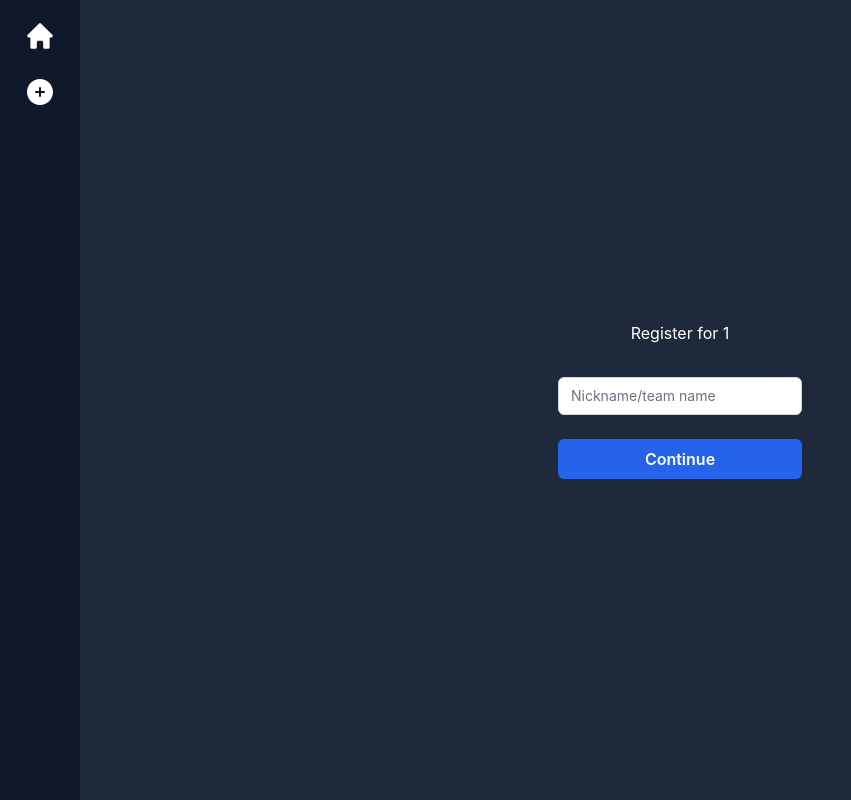
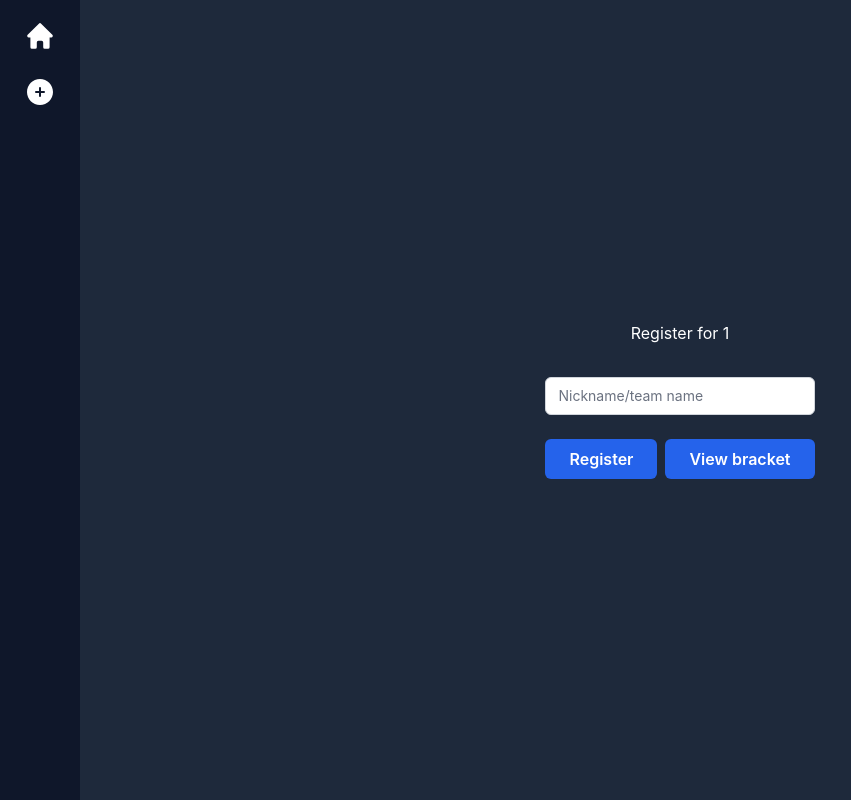
Before and after one commit to minacio00/TournamentManager, a React (Create React App) app: page /event/1 in a window 1280 px wide. Shown: the whole page, without its empty margins (0-851 px from the left). Built offline with nearby package versions, Linux system fonts and the light colour scheme.

Commit message:
user registration in a tournament

```diff
--- a/src/App.jsx
+++ b/src/App.jsx
@@ -4,7 +4,7 @@ import { Route, Routes,BrowserRouter } from 'react-router-dom';
 import {Home} from './pages/Home';
 import { NewEvent } from './pages/NewEvent';
 import { BracketView }from './pages/BracketView';
-import { Event } from './pages/Event';
+import { Register } from './pages/Register';
 
 function App() {
   return (
@@ -13,7 +13,7 @@ function App() {
         <Sidebar />
         <Routes>
           <Route path='/' index element={<Home />} />
-          <Route path='/event/:name' element={<Event />} />
+          <Route path='/event/:name' element={<Register />} />
           <Route path='/event/:name/bracket' element={<BracketView />} />
           <Route path='/newevent' element={<NewEvent />} />
         </Routes>
--- a/src/atoms/tournamentAtom.js
+++ b/src/atoms/tournamentAtom.js
@@ -14,7 +14,7 @@ export const date = atom({
     default: ""
 });
 export const tournamentList = atom({
-    key: "allMatches",
+    key: "allTournamentMatches",
     default: []
 });
 export const allTournaments = atom({
--- a/src/compenents/Sidebar.jsx
+++ b/src/compenents/Sidebar.jsx
@@ -20,13 +20,15 @@ export function Sidebar() {
                 </Link>
                 {Tournaments.map((value, index) => {
                     return(
-                        <button key={index} className='hover:text-white break-all '>
-                            <img className='rounded-sm h-10 w-10 my-1 hover:border-2 border-blue-500' src="chesspic.jpg" alt="" />
+                        <Link key={index} to={`event/${value.Name}`} className='hover:text-white break-all '>
+                            <img className='rounded-sm h-10 w-10 my-1 hover:border-2 border-blue-500' src="chesspic.jpg" alt={value.Name} />
                             {/* <p>{value.Name}</p> */}
-                        </button>
+                        </Link>
                     )
                 })}
-                <PlusCircleIcon className='h-8 w-8 space-y-2 text-white'/>
+                <Link to={'newevent'}>
+                    <PlusCircleIcon className='h-8 w-8 space-y-2 text-white' />
+                </Link>
             </div>
         </div>
     );
--- a/src/pages/BracketView.jsx
+++ b/src/pages/BracketView.jsx
@@ -1,32 +1,35 @@
 import { useRecoilState, useRecoilValue } from "recoil";
-import { Event, Participants, date, tournamentList } from "../atoms/tournamentAtom";
+import { Event, Participants, date, tournamentList, allTournaments } from "../atoms/tournamentAtom";
 import { SingleEliminationBracket, Match, SVGViewer } from "@g-loot/react-tournament-brackets";
 import { useWindowSize } from "../hooks/useWindowSize";
 import {cloneDeep} from "lodash"
 import { useEffect } from "react";
+import { useParams } from "react-router-dom";
 
 
 
 export const BracketView = () => {
     const { width, height } = useWindowSize();
     // const [EventName, setEvent] = useRecoilState(Event);
-    const [matches, setMatches] = useRecoilState(tournamentList);
-    // console.log(EventName, "nome do evento");
-    // console.debug(matches, "partidas");
-    // const matchesCopy = _.cloneDeep(matches); // se for feita shallow copy disso daqui o componente que monta a chave quebra
-    // todo: persistir o estado
+    const [matches, setMatches] = useRecoilState(tournamentList); // usar o outro estado
+    const currentEventName = useParams().name
+    const tournaments = useRecoilValue(allTournaments);
+    const currentEventIndex =  tournaments.findIndex((value) => value.Name == currentEventName);
+    const tournamentsClone = cloneDeep(tournaments[currentEventIndex]);
+
+    console.log(tournaments)
     useEffect(() => {
-        if (matches.length == 0){
+        if (tournaments[currentEventIndex].matches.length == 0){
             setMatches(JSON.parse(window.localStorage.getItem('newEvent')));
         }
-    })
+    },[])
 
-    if (matches.length !== 0) {
+    if (tournaments[currentEventIndex].matches.length !== 0) {
         return (
             <div className=" bg-slate-800 min-h-screen min-w-full text-white
             flex flex-col justify-center" >
                 <SingleEliminationBracket
-                    matches={matches}
+                    matches={tournamentsClone.matches}
                     matchComponent={Match}
 
                 />
--- a/src/pages/Event.jsx
+++ /dev/null
@@ -1,48 +0,0 @@
-import { useState } from "react";
-import { useParams } from "react-router-dom"
-import { useRecoilState, useRecoilValue } from "recoil";
-import { allTournaments } from "../atoms/tournamentAtom";
-import { cloneDeep } from "lodash";
-
-export const Event = () => {
-    const eventName = useParams().name;
-    const [nickName,setNickName] = useState();
-    const [allEvents, setAllEvents] = useRecoilState(allTournaments);
-
-
-    const handleRegistration = (e) => {
-        e.preventDefault();
-        let currentEvent = allEvents.findIndex((value) => value.Name === eventName);
-
-        //todo: implementar lógica de posicionar o participante na chave no backend
-        if(allEvents[currentEvent].confirmed < allEvents[currentEvent].participants){
-            let clone = cloneDeep(allEvents);
-            clone[currentEvent].confirmed++;
-            setAllEvents(clone);
-            console.log(clone);
-        }
-        // console.debug(currentEvent.confirmed, "participantes confirmados")
-    }
-
-
-    return (
-        <div className=" bg-slate-800 min-h-screen min-w-screen text-white
-        flex flex-col items-center w-full justify-center" >
-            <header>Register for {eventName} </header>
-            <form className="mt-8 space-y-6 inline-flex flex-col" method="post" onSubmit={(e) => handleRegistration(e)} >
-                <div className="space-y-4">
-                    <div>
-                        <input className=
-                            "appearance-none rounded-md relative block w-full px-3 py-2 border border-gray-300 placeholder-gray-500 text-gray-900 rounded-t-md focus:outline-none focus:ring-indigo-500 focus:border-indigo-500 focus:z-10 sm:text-sm"
-                            placeholder="Nickname/team name" name="Event" id="event"
-                            onChange={(e) => setNickName(e.target.value)} required />
-                    </div>
-                </div>
-                <button type="submit" className="h-10 px-6 font-semibold rounded-md bg-blue-600 text-white">
-                    Continue
-                </button>
-
-            </form>
-        </div>
-    )
-}
--- a/src/pages/Home.jsx
+++ b/src/pages/Home.jsx
@@ -1,13 +1,14 @@
 import '../App.css';
 import { PageTop } from '../compenents/PageTop';
-import {useRecoilValue } from 'recoil';
-import { allTournaments } from '../atoms/tournamentAtom';
+import {useRecoilState, useRecoilValue } from 'recoil';
+import { allTournaments, tournamentList } from '../atoms/tournamentAtom';
 import { CalendarIcon,UsersIcon } from '@heroicons/react/24/solid';
 import { Link } from 'react-router-dom';
 import dateFortmat from "dateformat";
 
 export function Home() {
-  const Tournaments = useRecoilValue(allTournaments);
+  const [Tournaments,setAlltournaments] = useRecoilState(allTournaments);
+  const matches = useRecoilValue(tournamentList);
   if (Tournaments.length == 0) {
     return(
       <div className='grow'>
@@ -44,7 +45,7 @@ export function Home() {
                   </div>
                   <p className='inline-flex self-center space-x-1 py-1'>
                     <UsersIcon className='self-center w-4 h-4'/>
-                    <span key={index+'i'}>{value.participants}</span>
+                    <span key={index+'i'}>{value.confirmed}/{value.participants}</span>
                   </p>
                 </Link>
               )
--- a/src/pages/NewEvent.jsx
+++ b/src/pages/NewEvent.jsx
@@ -32,13 +32,13 @@ export const NewEvent = () => {
                 'Sport': sport
             })
         }).then((res) => {
-            res.json().then((data) => newTourney.push(...data))
-                .then(() => { setMatches(newTourney) ; localStorage.setItem('newEvent', JSON.stringify(newTourney)) })
+            res.json().then((data) => {newTourney.push(...data);setMatches(newTourney)})
+                .then(() => { localStorage.setItem('newEvent', JSON.stringify(newTourney)) })
                 .then(() => {
                     setAlltournaments([...Tournaments, {
                         'Name': EventName,
                         'date': EventDate,
-                        'matches': matches,
+                        'matches': newTourney,
                         'participants': parseInt(NumberOfParticipants),
                         'confirmed': 0,
                         'sport': sport
--- /dev/null
+++ b/src/pages/Register.jsx
@@ -0,0 +1,63 @@
+import { useState } from "react";
+import { Link, useNavigate, useParams } from "react-router-dom"
+import { useRecoilState, useRecoilValue } from "recoil";
+import { allTournaments } from "../atoms/tournamentAtom";
+import { cloneDeep } from "lodash";
+
+export const Register = () => {
+    const eventName = useParams().name;
+    const [nickName,setNickName] = useState();
+    const [allEvents, setAllEvents] = useRecoilState(allTournaments);
+    const navigate = useNavigate();
+
+    const handleRegistration = async (e) => {
+        e.preventDefault();
+        const currentEventIndex = allEvents.findIndex((value) => value.Name === eventName);
+
+        if(allEvents[currentEventIndex].confirmed < allEvents[currentEventIndex].participants){
+            let clone = cloneDeep(allEvents);
+
+            await fetch(`/register/${nickName}`, {
+                method: "POST", mode: "cors", headers: {
+                    'Content-Type': 'application/json'
+                },
+                body: JSON.stringify({
+                    'currentEvent': allEvents[currentEventIndex]
+                })
+            }).then((res) => res.json().then((data) => {
+                clone[currentEventIndex] = data.currentEvent;
+                clone[currentEventIndex].confirmed++;
+                setAllEvents(clone);
+            })).then(() => {
+                navigate('/');
+            }) // setar estado
+            .catch((e) => console.log(e));
+        }
+        else{
+            alert('this event is full');
+        }
+    }
+
+    return (
+        <div className=" bg-slate-800 min-h-screen min-w-screen text-white
+        flex flex-col items-center w-full justify-center" >
+            <header>Register for {eventName} </header>
+            <form className="mt-8 space-y-6 inline-flex flex-col" method="post" onSubmit={(e) => handleRegistration(e)} >
+                <div className="space-y-4">
+                    <div>
+                        <input className=
+                            "appearance-none rounded-md relative block w-full px-3 py-2 border border-gray-300 placeholder-gray-500 text-gray-900 rounded-t-md focus:outline-none focus:ring-indigo-500 focus:border-indigo-500 focus:z-10 sm:text-sm"
+                            placeholder="Nickname/team name" name="Event" id="event"
+                            onChange={(e) => setNickName(e.target.value)} required />
+                    </div>
+                </div>
+                <div className="flex flex-row space-x-2 ">
+                    <button type="submit" className="h-10 px-6 font-semibold rounded-md bg-blue-600 text-white">
+                        Register
+                    </button>
+                    <Link to={'bracket'} className="h-10 px-6 flex items-center font-semibold rounded-md bg-blue-600 text-white"> View bracket</Link>
+                </div>
+            </form>
+        </div>
+    )
+}
```
